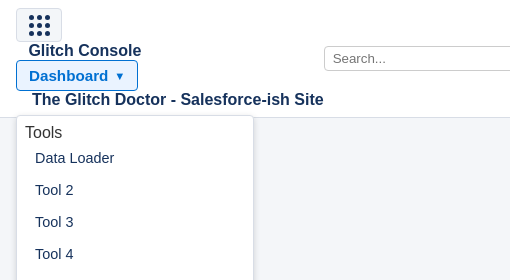
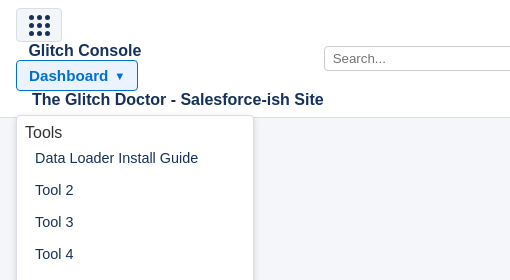
Before and after one commit to TheGlitchDr/theglitchdoctor.github.io, a plain HTML site: page index.html in a window 1280 px wide. Both pictures are taken after a click on the button 39 px from the left and 25 px from the top of the page. Shown: the top 280 px of the page, 0-510 px from the left. Drawn offline with Linux system fonts and the light colour scheme.

Commit message:
Update index.html

```diff
--- a/index.html
+++ b/index.html
@@ -318,14 +318,17 @@
 
 <div class="launcher-menu" id="launcherMenu">
   <div class="launcher-title">Tools</div>
+
   <a href="https://developer.salesforce.com/docs/atlas.en-us.dataLoader.meta/dataLoader/loader_install_mac.htm" target="_blank">
-          Data Loader
+    Data Loader Install Guide
   </a>
   <a href="#">Tool 2</a>
   <a href="#">Tool 3</a>
   <a href="#">Tool 4</a>
   <a href="#">Tool 5</a>
+
 </div>
+
 
 
     <!-- Glitch Console Text -->
```
Lines whose indentation alone changed are shown as unchanged.
